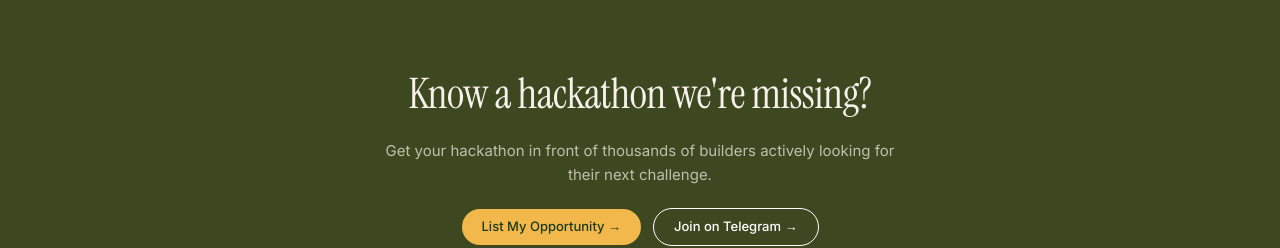
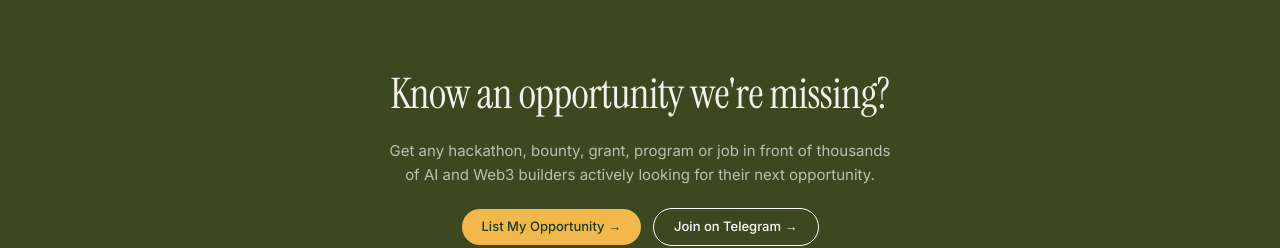
Before and after one commit to Benita2001/Hacklist, a Next.js app: page / in a window 1280 px wide. Shown: the part 933-1181 px from the top of the page. Built offline with nearby package versions, Linux system fonts and the light colour scheme; no server answers; the database is empty.

Commit message:
fix: update bottom CTA copy to reflect full platform

```diff
--- a/src/components/home/BottomCTA.tsx
+++ b/src/components/home/BottomCTA.tsx
@@ -31,10 +31,10 @@ export function BottomCTA() {
             letterSpacing: '-0.5px',
           }}
         >
-          Know a hackathon we&apos;re missing?
+          Know an opportunity we&apos;re missing?
         </h2>
         <p style={{ fontSize: 'var(--text-base)', color: 'rgba(245, 242, 235, 0.7)', lineHeight: 'var(--leading-relaxed)' }}>
-          Get your hackathon in front of thousands of builders actively looking for their next challenge.
+          Get any hackathon, bounty, grant, program or job in front of thousands of AI and Web3 builders actively looking for their next opportunity.
         </p>
         <div style={{ display: 'flex', alignItems: 'center', gap: 'var(--space-3)', flexWrap: 'wrap', justifyContent: 'center' }}>
           <a
```
